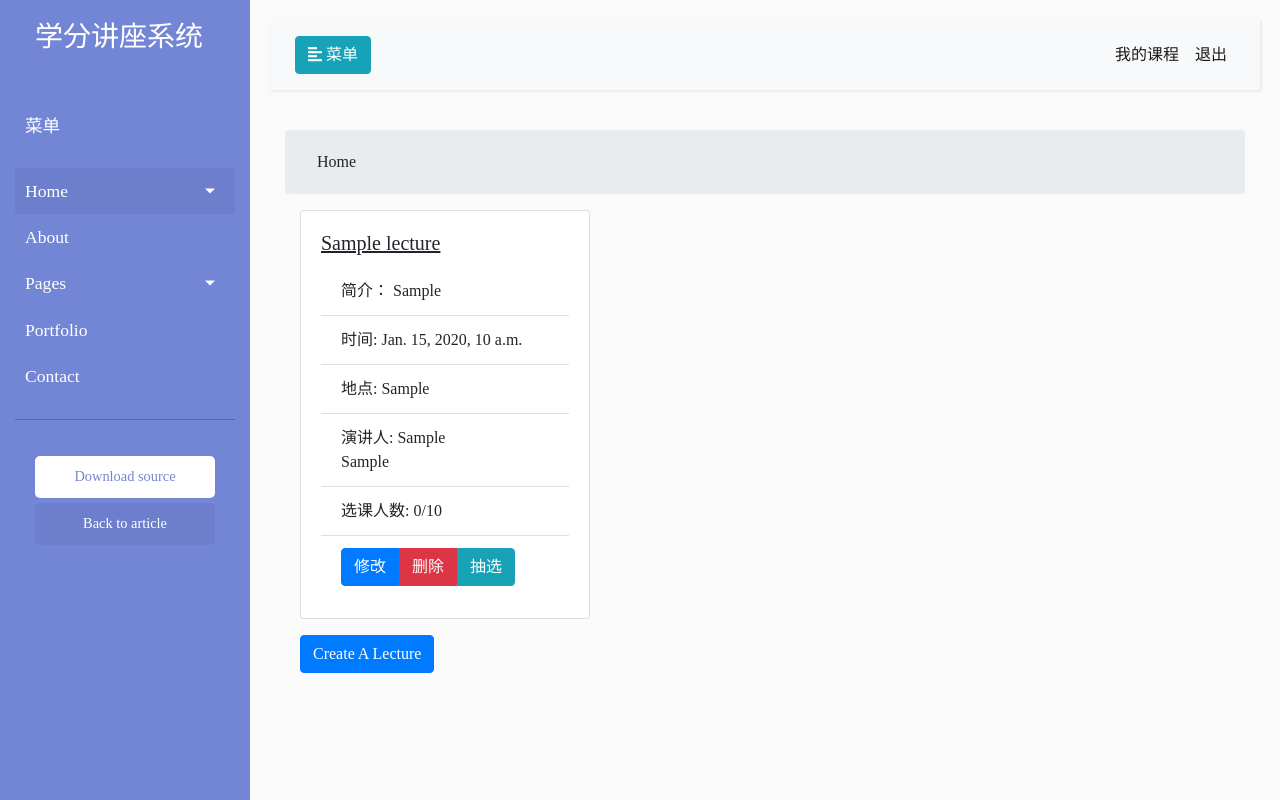
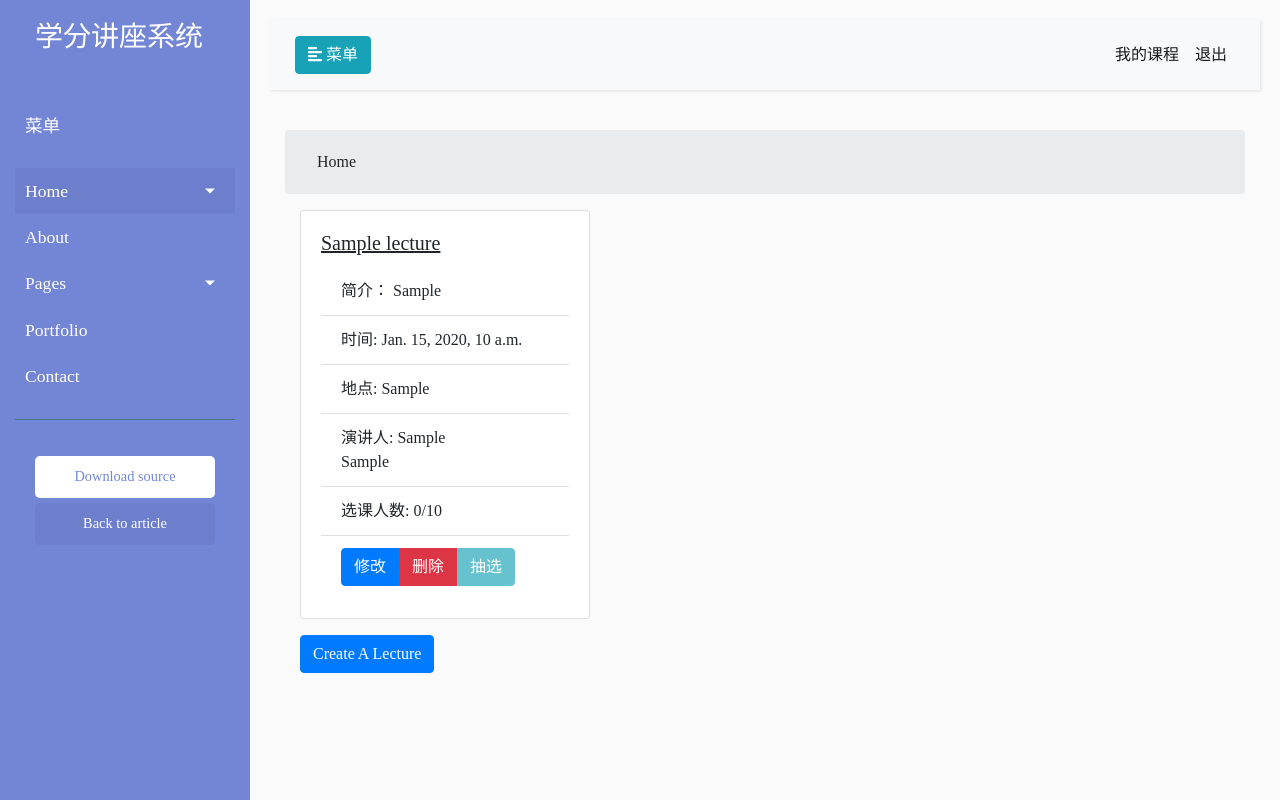
Before and after one commit to xxxqgg/Credit-Lecture-System, a Django app: page /lecture/ in a window 1280 px wide. Run offline with Django 3.2, Linux system fonts and the light colour scheme; a user stored in the database is signed in; tables that the repository leaves empty hold one stand-in row (values such as "Sample post"); some libraries are stand-ins or nearby versions; some web fonts are replaced.

Commit message:
dev: disable draw button when the lecture is already drawn

```diff
--- a/src/lecture/templates/lecture_list.html
+++ b/src/lecture/templates/lecture_list.html
@@ -35,7 +35,7 @@
                             <div class="btn-group">
                                 <a href="#" class="btn btn-primary m-auto">修改</a>
                                 <a href="#" class="btn btn-danger m-auto">删除</a>
-                                <a href="{% url 'lecture:draw' lecture.id %}" class="btn btn-info m-auto">抽选</a>
+                                <a href="{% url 'lecture:draw' lecture.id %}" class="btn btn-info m-auto {% if lecture.did_draw %} disabled{% endif %}">抽选</a>
                             </div>
                         {% else %}
                             <a href="{% url 'lecture:signup' lecture.id %}" class="btn btn-primary m-auto">报名</a>
```
Also changed, not shown: README.md.
